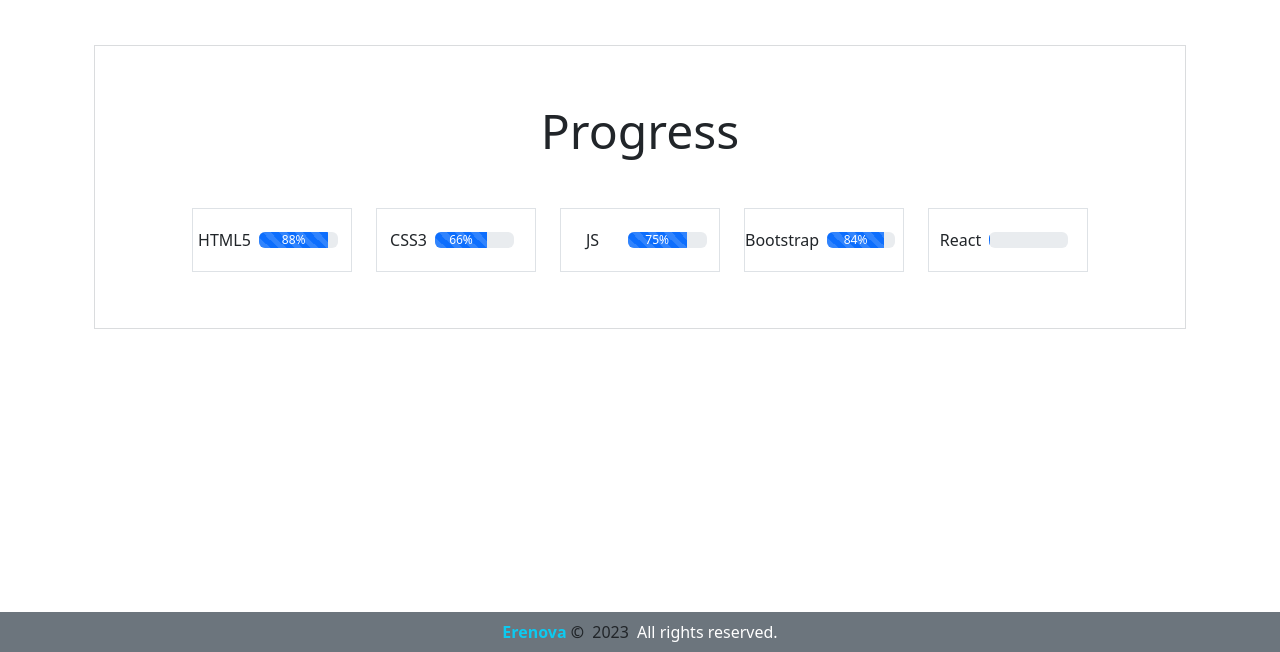
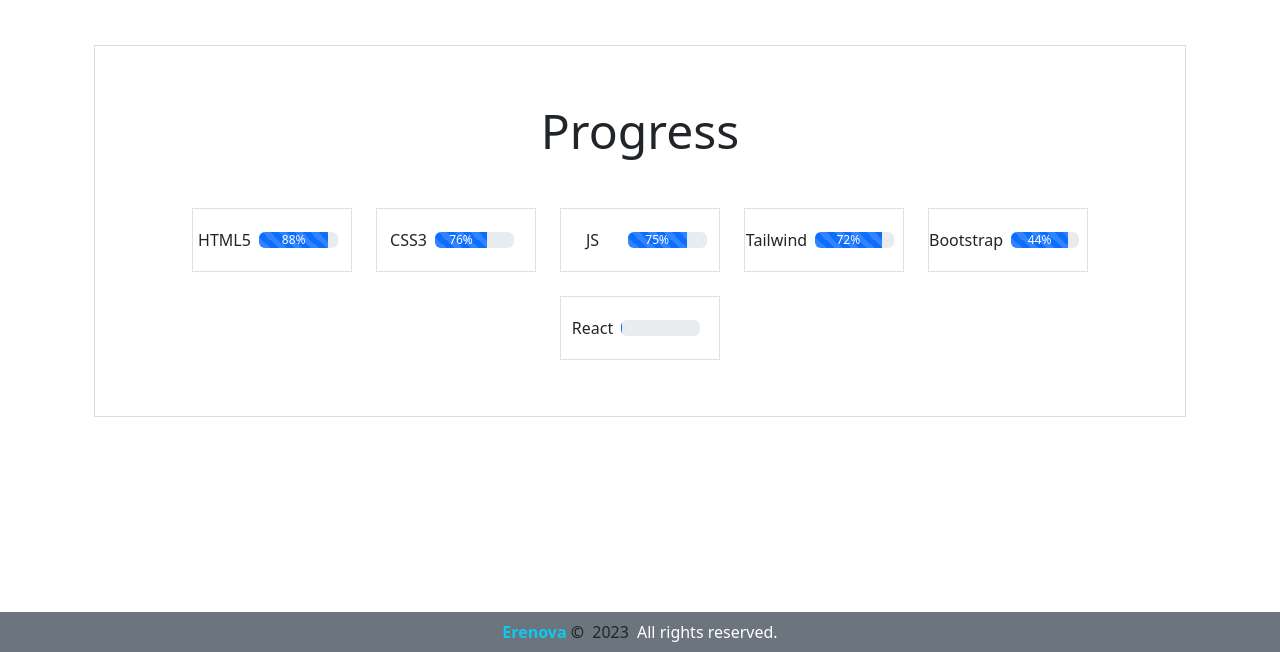
Before and after one commit to erenova/erenova.github.io, a plain HTML site: page index.html in a window 1280 px wide. Both pictures are taken after a click on the tab "Progress". Shown: the part 148-800 px from the top of the page. Drawn offline with nearby package versions, Linux system fonts and the light colour scheme.

Commit message:
add tailwind to progress section

```diff
--- a/index.html
+++ b/index.html
@@ -91,7 +91,7 @@
                             <div class="progress mx-2" style="width: 50%;">
                                 <div class="progress-bar progress-bar-striped progress-bar-animated" data-progress="66"
                                     style="width:0%">
-                                    66%</div>
+                                    76%</div>
                             </div>
                         </div>
                         <div class="text-center border d-flex align-items-center justify-content-center"
@@ -109,11 +109,20 @@
                         </div>
                         <div class="text-center border d-flex align-items-center justify-content-center"
                             style="width: 10rem;height: 4rem;">
+                            <span>Tailwind</span>
+                            <div class="progress mx-2" style="width: 50%;">
+                                <div class="progress-bar progress-bar-striped progress-bar-animated" data-progress="84"
+                                    style="width:0%">
+                                    72%</div>
+                            </div>
+                        </div>
+                        <div class="text-center border d-flex align-items-center justify-content-center"
+                            style="width: 10rem;height: 4rem;">
                             <span>Bootstrap</span>
                             <div class="progress mx-2" style="width: 50%;">
                                 <div class="progress-bar progress-bar-striped progress-bar-animated" data-progress="84"
                                     style="width:0%">
-                                    84%</div>
+                                    44%</div>
                             </div>
                         </div>
                         <div class="text-center border d-flex align-items-center justify-content-center"
```
